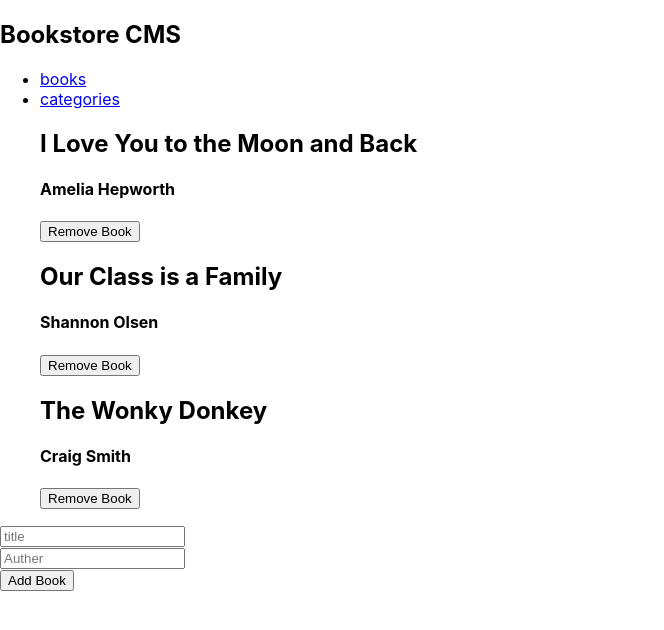
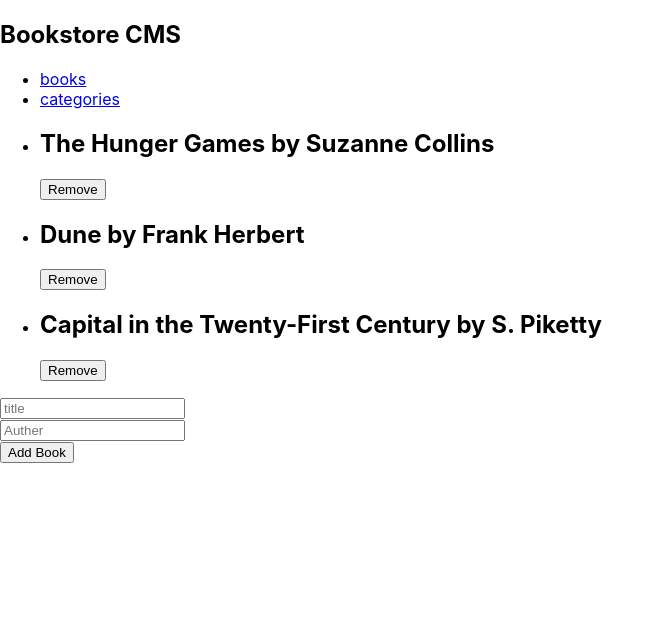
Before and after one commit to maaloum/Bookstore-React, a React (Create React App) app: page / in a window 1280 px wide. Shown: the top 630 px of the page, without its empty margins (0-664 px from the left). Built offline with nearby package versions, Linux system fonts and the light colour scheme.

Commit message:
react-redux

```diff
--- a/package.json
+++ b/package.json
@@ -13,6 +13,8 @@
     "react-redux": "^8.0.4",
     "react-router-dom": "^6.4.1",
     "react-scripts": "5.0.1",
+    "redux-devtools-extension": "^2.13.9",
+    "uuid": "^9.0.0",
     "web-vitals": "^2.1.4"
   },
   "scripts": {
--- a/src/Pages/categorie.js
+++ b/src/Pages/categorie.js
@@ -1,10 +1,22 @@
 import React from 'react';
+import { useDispatch } from 'react-redux';
+import { checkStatus } from '../redux/categorie/categories';
 
-const Categorie = () => (
-  <>
-    <h1>Categorie</h1>
-    <button type="button"> check status</button>
-  </>
-);
+const Categorie = () => {
+  const dispatch = useDispatch();
+  return (
+    <div>
+      <h1>Categorie</h1>
+      <button
+        type="button"
+        onClick={() => {
+          dispatch(checkStatus());
+        }}
+      >
+        check status
+      </button>
+    </div>
+  );
+};
 
 export default Categorie;
--- a/src/components/Book.js
+++ b/src/components/Book.js
@@ -1,19 +1,32 @@
+import PropTypes from 'prop-types';
 import React from 'react';
-import PropTypes from 'prop-types';
+import { useDispatch } from 'react-redux';
+import { removeBook } from '../redux/books/book';
+// import PropTypes from 'prop-types';
 
 const Book = (props) => {
-  const { title, author } = props;
+  const { id, title, author } = props;
+  const dispatch = useDispatch();
+
+  const handleRemove = () => dispatch(removeBook(id));
   return (
-    <div>
-      <h2>{title}</h2>
-      <h4>{author}</h4>
-      <button type="button">Remove Book</button>
-    </div>
-
+    <>
+      <li>
+        <h2>
+          {title}
+          {' '}
+          by
+          {' '}
+          {author}
+        </h2>
+        <button type="button" onClick={handleRemove}>Remove</button>
+      </li>
+    </>
   );
 };
 
 Book.propTypes = {
+  id: PropTypes.string.isRequired,
   title: PropTypes.string.isRequired,
   author: PropTypes.string.isRequired,
 };
--- a/src/components/BookContainer.js
+++ b/src/components/BookContainer.js
@@ -1,27 +1,10 @@
 import React from 'react';
+import { useSelector } from 'react-redux';
 import BookForm from './BookForm';
 import BookList from './BookList';
 
 const BookContainer = () => {
-  const books = [
-    {
-      id: 1,
-      title: 'I Love You to the Moon and Back',
-      author: 'Amelia Hepworth',
-    },
-    {
-      id: 2,
-      title: 'Our Class is a Family',
-      author: 'Shannon Olsen',
-    },
-    {
-      id: 3,
-      title: 'The Wonky Donkey',
-      author: 'Craig Smith',
-    },
-
-  ];
-
+  const books = useSelector((state) => state.BOOKREDUCER.books);
   return (
     <>
       <BookList books={books} />
--- a/src/components/BookForm.js
+++ b/src/components/BookForm.js
@@ -1,16 +1,52 @@
 /* eslint-disable jsx-a11y/label-has-associated-control */
-import React from 'react';
+import { v4 as uuid } from 'uuid';
+import React, { useState } from 'react';
+import { useDispatch } from 'react-redux';
+import { addBook } from '../redux/books/book';
 
-const BookForm = () => (
-  <form className="book-form">
-    <div className="form-control">
-      <input type="text" placeholder="title" id="title" name="title" />
-    </div>
-    <div className="form-control">
-      <input type="text" id="author" placeholder="Auther" name="author" />
-    </div>
-    <button type="submit">Add Book</button>
-  </form>
-);
+const BookForm = () => {
+  const [title, setTitle] = useState('');
+  const [author, setAuthor] = useState('');
+  const dispatch = useDispatch();
 
+  const handleChange = (e) => {
+    const { target: { name, value } } = e;
+    if (name === 'title') setTitle(value);
+    else if (name === 'author') setAuthor(value);
+  };
+
+  const handleSumbit = (e) => {
+    e.preventDefault();
+    const newBook = {
+      id: uuid(),
+      title,
+      author,
+    };
+    dispatch(addBook(newBook));
+    setAuthor('');
+    setTitle('');
+  };
+
+  return (
+    <>
+      <form onSubmit={handleSumbit}>
+        <div className="form-control">
+          <input
+            type="text"
+            placeholder="title"
+            id="title"
+            name="title"
+            onChange={handleChange}
+          />
+        </div>
+        <div className="form-control">
+          <input type="text" id="author" placeholder="Auther" name="author" onChange={handleChange} />
+        </div>
+        <button type="submit">
+          Add Book
+        </button>
+      </form>
+    </>
+  );
+};
 export default BookForm;
--- a/src/components/BookList.js
+++ b/src/components/BookList.js
@@ -5,18 +5,19 @@ import Book from './Book';
 const BookList = (props) => {
   const { books } = props;
   return (
-    <ul>
-      {books.map(({ id, title, author }) => (
-        <Book key={id} title={title} author={author} />
-      ))}
-    </ul>
+    <>
+      <ul>
+        {books.map(({ id, title, author }) => (
+          <Book key={id} id={id} title={title} author={author} />
+        ))}
+      </ul>
+    </>
   );
 };
-
 BookList.propTypes = {
   books: PropTypes.arrayOf(
     PropTypes.shape({
-      id: PropTypes.number,
+      id: PropTypes.string,
       title: PropTypes.string,
       author: PropTypes.string,
     }),
--- a/src/components/NavBar.js
+++ b/src/components/NavBar.js
@@ -12,7 +12,7 @@ const NavBar = () => {
       <ul>
         {links.map((link) => (
           <li key={link.id}>
-            <NavLink to={link.path} activeClassName="active" exact>{link.text}</NavLink>
+            <NavLink to={link.path} exact>{link.text}</NavLink>
           </li>
         ))}
       </ul>
--- a/src/index.js
+++ b/src/index.js
@@ -1,13 +1,17 @@
 import React from 'react';
 import ReactDOM from 'react-dom/client';
 import './index.css';
+import { Provider } from 'react-redux';
+import store from './redux/configureStore';
 import App from './App';
 import reportWebVitals from './reportWebVitals';
 
 const root = ReactDOM.createRoot(document.getElementById('root'));
 root.render(
   <React.StrictMode>
-    <App />
+    <Provider store={store}>
+      <App />
+    </Provider>
   </React.StrictMode>,
 );
 
--- a/src/redux/books/book.js
+++ b/src/redux/books/book.js
@@ -1,22 +1,39 @@
+import { v4 as uuid } from 'uuid';
 // Actions
 export const ADD_BOOK = 'ADD_BOOK';
 export const REMOVE_BOOK = 'REMOVE_BOOK';
 
 // state
 const initialState = {
-  books: [],
+  books: [
+    {
+      id: uuid(),
+      title: 'The Hunger Games',
+      author: 'Suzanne Collins',
+    },
+    {
+      id: uuid(),
+      title: 'Dune',
+      author: 'Frank Herbert',
+    },
+    {
+      id: uuid(),
+      title: 'Capital in the Twenty-First Century',
+      author: 'S. Piketty',
+    },
+
+  ],
 };
 
 // create actions
-
 export const addBook = (book) => ({
   type: ADD_BOOK,
-  playload: book,
+  payload: book,
 });
 
 export const removeBook = (book) => ({
   type: REMOVE_BOOK,
-  playload: book,
+  payload: book,
 });
 
 export default function booksReducer(state = initialState, action) {
--- a/src/redux/configureStore.js
+++ b/src/redux/configureStore.js
@@ -1,11 +1,15 @@
-import { combineReducers } from '@reduxjs/toolkit';
+import { combineReducers, createStore } from '@reduxjs/toolkit';
 import booksReducer from './books/book';
 import categoriesReducer from './categorie/categories';
 
 const rootReducer = combineReducers({
-  BOOKREDUCER: booksReducer(),
-  Category: categoriesReducer(),
+  BOOKREDUCER: booksReducer,
+  Category: categoriesReducer,
 
 });
 
-export default rootReducer;
+const store = createStore(
+  rootReducer,
+);
+
+export default store;
```
Also changed, not shown: 1 other file (tests, documents, lock files or other folders).
